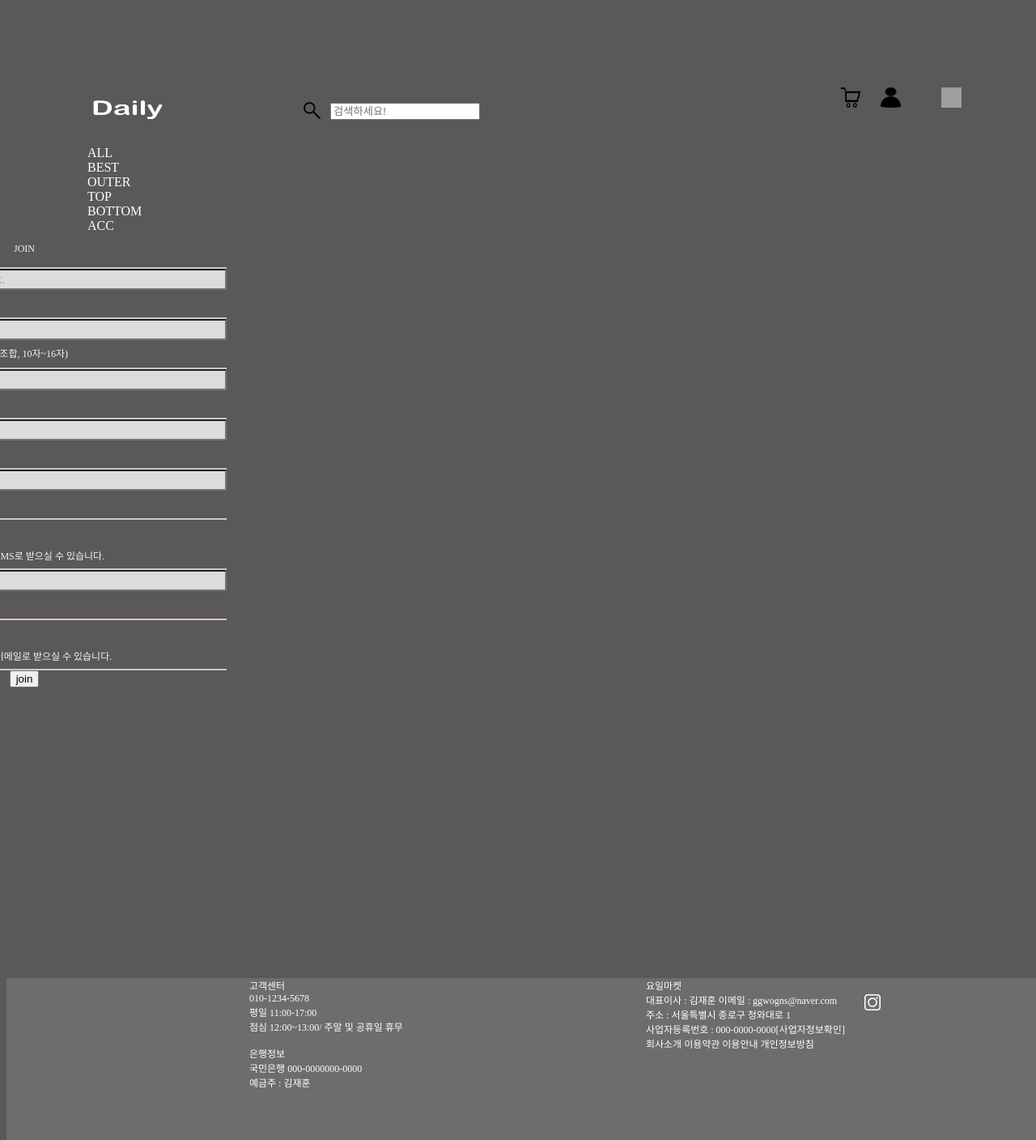
After one commit to OWOOUO/board, a Django app: page //join in a window 1280 px wide. The commit adds this page. Shown: the whole page at 81% size. Run offline with Django 3.2, Linux system fonts and the light colour scheme; grey boxes are pictures that could not be loaded.

Commit message:
0104 PORTFOLIO

```diff
--- a/daily/urls.py
+++ b/daily/urls.py
@@ -1,6 +1,9 @@
 from django.urls import path
 from . import views
+app_name = 'daily'
 
 urlpatterns = [
-    path('', views.index),
+    path('', views.index, name='index'),
+    path('/login', views.login, name='login'),
+    path('/join', views.join, name='join'),
 ]
--- a/daily/views.py
+++ b/daily/views.py
@@ -7,3 +7,6 @@ def index(request):
 
 def login(request):
     return render(request, "login.html")
+
+def join(request):
+    return render(request, "join.html")
--- a/static/style.css
+++ b/static/style.css
@@ -1,9 +1,9 @@
 *{
     transition: 0.2s linear;
 }
+
 body{
     background-color: rgb(90, 88, 88);
-    margin: 0;
 }
 .header{
     /* background-color: aqua; */
@@ -24,13 +24,74 @@ section{
 }
 .Best-clothes{
     /* background-color: deeppink; */
-    height: 700px;
+    height: 1200px;
     flex: 5;
+}
+.join{
+    position: absolute;
+    top: 300px;
+    right: 1000px;
+    color: whitesmoke;
+    font-size: 12px;
+    background-color: rgb(90, 88, 88);
+    height: 545px;
+    width: 500px;
+}
+.join-text{
+    text-align: center;
+}
+.join > .join-id{
+    border-top: 2px solid rgb(206, 199, 199) ;
+    height: 60px;
+}
+.join > .join-pw{
+    border-top: 2px solid rgb(206, 199, 199) ;
+    height: 60px;
+}
+.join > .join-pwchk{
+    border-top: 2px solid rgb(206, 199, 199) ;
+    height: 60px;
+}
+.join > .join-name{
+    border-top: 2px solid rgb(206, 199, 199) ;
+    height: 60px;
+}
+.join > .join-phonenum{
+    border-top: 2px solid rgb(206, 199, 199) ;
+    height: 60px;
+}
+.join > .join-SMS{
+    border-top: 2px solid rgb(206, 199, 199) ;
+    height: 60px;
+}
+.join > .join-email{
+    border-top: 2px solid rgb(206, 199, 199) ;
+    height: 60px;
+}
+.join > .join-email-agreement{
+    border-top: 2px solid rgb(206, 199, 199) ;
+    height: 60px;
+}
+.join > .join-join{
+    text-align: center;
+    border-top: 2px solid rgb(206, 199, 199) ;
+}
+.join .inputtext{
+    height: 20px;
+    width: 400px;
+    background-color: gainsboro;
+    position: absolute;
+    right: 0px;
 }
 .header .search-form{
     position: absolute;
     left: 400px;
     bottom: 30px;
+}
+.header .search-form .search-form-input{
+    height: 25px;
+    width: 300px;
+    float: right;
 }
 .header .search-icon{
     position: absolute;
@@ -65,6 +126,7 @@ a{
     width: 100px;
 }
 footer{
+    position: absolute;
     background-color: rgb(110, 108, 108);
     height: 200px;
     width: 100%;
@@ -90,6 +152,9 @@ footer{
     justify-content: space-between;
     font-size: 12px;
 }
+footer{
+
+}
 footer .day-market a{
     display: inline-block;
 }
--- /dev/null
+++ b/templates/JOIN.html
@@ -0,0 +1,146 @@
+{% load static %}
+<!DOCTYPE html>
+<html lang="en">
+<head>
+    <meta charset="UTF-8">
+    <meta http-equiv="X-UA-Compatible" content="IE=edge">
+    <meta name="viewport" content="width=device-width, initial-scale=1.0">
+    <title>JOIN</title>
+    <link rel="stylesheet" href="{% static 'style.css' %}">
+
+</head>
+
+
+<body>
+
+<header class="header">
+
+    <a href="{% url 'daily:index' %}" class="logo">
+        <img src="{% static 'logo.png' %}">
+    </a> <!-- 왼쪽 위 로고 -->
+
+
+    <div class="search-icon">
+        <img src="{% static 'search-icon.png' %}" width="25px" height="25px">
+    </div>
+
+    <div class="search-form">
+        <input type="search" id="search-box" placeholder="검색하세요!">
+    </div> <!-- 검색창과 돋보기 아이콘 -->
+
+
+    <div class="cart">
+        <a href=""><img src="{% static 'cart.png' %}" alt=""width="25px"height="25px"></a>
+    </div>
+    <div class="person">
+        <a href="{% url 'daily:login' %}"><img src="{% static 'person.png' %}" alt=""width="25px"height="25px"></a>
+    </div>
+    <div class="earth">
+        <img src="{% static 'earth.png' %}" alt=""width="25px"height="25px">
+    </div><!-- 장바구니, 로그인, 언어 아이콘-->
+
+</header> <!-- header 영역 끝 -->
+
+<section>
+    <div id="body-wrapper">
+        <div class="clothes">
+
+            <a href="ALL.html">ALL</a>
+            <a href="BEST.html">BEST</a>
+            <a href="OUTER.html">OUTER</a>
+            <a href="TOP.html">TOP</a>
+            <a href="BOTTOM.html">BOTTOM</a>
+            <a href="ACC.html">ACC</a>
+
+        </div><!-- 좌측 section 영역 끝 -->
+
+
+        <div class="Best-clothes">
+        <!-- 썸네일 사진을 어떻게 처리할지 -->
+
+        </div><!-- 우측 section 영역 끝 -->
+    <section class="mainjoin">
+        <div class="join">
+            <div class="join-text">
+                JOIN
+            </div><br>
+
+            <div class="join-id">
+            아이디 <input type="text" class="inputtext" placeholder="아이디를 입력해주세요."><br><br>
+            (영문 소문자/숫자,4-16자) <br> <br>
+            </div>
+
+            <div class="join-pw">
+            비밀번호 <input type="password" class="inputtext" placeholder="암호를 입력해주세요."><br><br>
+            (영문 대소문자/숫자/특수문자 중 2가지 이상 조합, 10자~16자) <br><br>
+            </div>
+
+            <div class="join-pwchk">
+            비밀번호 확인 <input type="password" class="inputtext" placeholder="암호를 확인해주세요."> <br><br>
+            </div>
+
+            <div class="join-name">
+            이름 <input type="text" class="inputtext" placeholder="이름을 입력해주세요."> <br><br>
+            </div>
+
+            <div class="join-phonenum">
+            휴대전화번호 <input type="text"  class="inputtext" placeholder="010-1234-5678"><br><br>
+            </div>
+
+            <div class="join-SMS">
+            SMS 수신여부 <input type="checkbox">
+            동의함<br><br>
+            쇼핑몰에서 제공하는 유익한 이벤트 소식을 SMS로 받으실 수 있습니다.<br><br>
+            </div>
+
+            <div class="join-email">
+            이메일 <input type="text" class="inputtext" placeholder="email_id@email.com"> <br><br>
+            </div>
+
+            <div class="join-email-agreement">
+            이메일 수신여부 <input type="checkbox"> 동의함 <br><br>
+            쇼핑몰에서 제공하는 유익한 이벤트 소식을 이메일로 받으실 수 있습니다.<br><br>
+            </div>
+
+            <div class="join-join">
+            <input type="button" value="join">
+            </div>
+
+        </div>
+    </div>
+
+</section>
+
+</section>
+<footer>
+    <div class="cs-center">
+    고객센터 <br>
+    010-1234-5678 <br>
+    평일 11:00-17:00 <br>
+    점심 12:00~13:00/ 주말 및 공휴일 휴무<br> <br>
+
+    은행정보 <br>
+    국민은행 000-0000000-0000 <br>
+    예금주 : 김재훈
+    </div>
+    <div class="day-market">
+
+        <div class="market-font">
+    요일마켓 <br>
+    대표이사 : 김재훈 이메일 : ggwogns@naver.com <br>
+    주소 : 서울특별시 종로구 청와대로 1  <br>
+    사업자등록번호 : 000-0000-0000[사업자정보확인] <br>
+    회사소개 이용약관 이용안내 개인정보방침
+        </div>
+        <div class="insta-div">
+            <a href="#" class="insta">
+                <img src="{% static 'instagram.png' %}">
+            </a>
+        </div>
+    </div>
+</footer>
+
+
+
+</body>
+</html>
--- a/templates/index.html
+++ b/templates/index.html
@@ -12,8 +12,8 @@
 
 <header class="header">
 
-    <a href="index.html" class="logo">
-        <img src="{% static 'logo.jpg' %}">
+    <a href="{% url 'daily:index' %}" class="logo">
+        <img src="{% static 'logo.png' %}">
     </a> <!-- 왼쪽 위 로고 -->
 
 
@@ -30,7 +30,7 @@
         <a href=""><img src="{% static 'cart.png' %}" alt=""width="25px"height="25px"></a>
     </div>
     <div class="person">
-        <a href="login.html"><img src="{% static 'person.png' %}" alt=""width="25px"height="25px"></a>
+        <a href="{% url 'daily:login' %}"><img src="{% static 'person.png' %}" alt=""width="25px"height="25px"></a>
     </div>
     <div class="earth">
         <img src="{% static 'earth.png' %}" alt=""width="25px"height="25px">
```
Also changed, not shown: templates/login.html (+15 -7 lines), static/logo.jpg (deleted), static/logo.png (added), static/script.js (deleted), static/script.txt (added).
